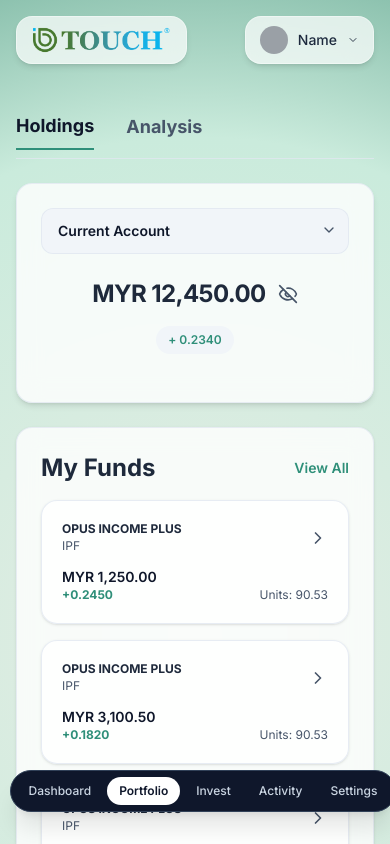
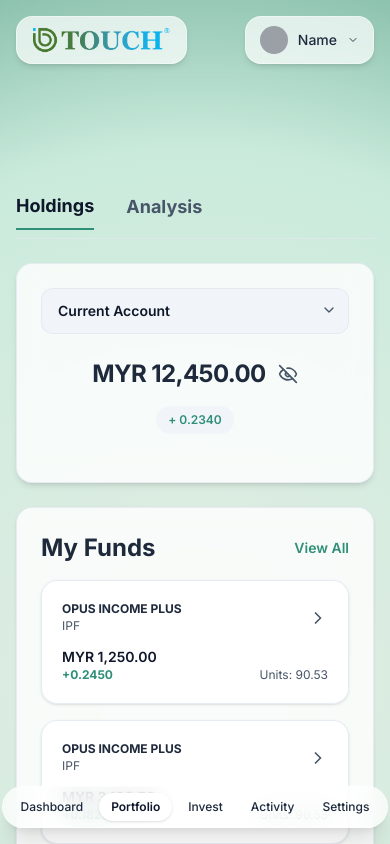
Before and after one commit to isabelledelc/isabelledelc.github.io, a React (Vite) app in the folder app/: page /opustouch/portfolio in a window 390 px wide. Shown: the top 844 px of the page. Built offline with nearby package versions, Linux system fonts and the light colour scheme.

Commit message:
fixed header and nav to scroll with the page

```diff
--- a/app/src/components/shared/header.tsx
+++ b/app/src/components/shared/header.tsx
@@ -1,10 +1,8 @@
 import { useState, useEffect, useRef, type ComponentType } from 'react';
 import { Link, useLocation, useNavigate } from 'react-router-dom';
 import { useTheme } from '../../ThemeContext';
-import Navbar from '../shared/navbar'; // Adjust path if needed
+import Navbar from '../shared/navbar';
 import logo from '../../assets/logo.png';
-import { Bell, Search, Menu } from 'lucide-react';
-import { NavLink } from 'react-router-dom';
 
 const NavbarComponent = Navbar as ComponentType<{ variant: 'landing' | 'app' }>;
 
@@ -74,6 +72,10 @@
   );
 }
 
+type HeaderProps = {
+  variant?: 'landing' | 'app';
+};
+
 export default function Header({ variant = 'app' }: HeaderProps) {
   const location = useLocation();
   const navigate = useNavigate();
@@ -107,8 +109,8 @@
 
   return (
     <>
-      {/* TOP HEADER BAR */}
-      <header className="w-full bg-transparent px-4 md:px-6 py-4">
+      {/* TOP HEADER BAR (STICKY) */}
+      <header className="sticky top-0 z-50 w-full bg-transparent px-4 md:px-6 py-4 backdrop-blur-xs transition-colors">
         <div className="flex items-center justify-between md:grid md:grid-cols-[1fr_auto_1fr] md:items-end gap-4">
 
           {/* Brand Logo (Always Top Left) */}
@@ -116,7 +118,7 @@
             <Brand />
           </div>
 
-          {/* Center Navbar (Only rendered in Header on DESKTOP screens) */}
+          {/* Center Navbar (Desktop View) */}
           <div className="hidden md:flex items-center justify-center">
             <NavbarComponent variant={useLandingHeaderStyle ? 'landing' : 'app'} />
           </div>
@@ -159,7 +161,6 @@
                     className="inline-flex h-12 items-center gap-2.5 rounded-2xl bg-white/70 dark:bg-[#416651]/60 px-3.5 sm:px-4 text-sm font-medium text-slate-800 dark:text-slate-100 backdrop-blur-md border border-white/40 dark:border-white/10 shadow-md transition-colors duration-200 cursor-pointer hover:bg-white/90 dark:hover:bg-[#2b4737]/90 shrink-0"
                   >
                     <span className="h-7 w-7 shrink-0 rounded-full bg-[#9aa0a6]" aria-hidden="true" />
-                    {/* Name is now visible on both mobile and desktop */}
                     <span className="whitespace-nowrap">Name</span>
                     <ChevronDownIcon />
                   </button>
@@ -209,17 +210,9 @@
       </header>
 
       {/* MOBILE FLOATING BOTTOM NAVBAR */}
-      {/* Shown only on mobile (< md breakpoint) */}
-      <nav className="fixed bottom-4 left-1/2 -translate-x-1/2 z-50 md:hidden max-w-[90vw]">
-
-          <NavbarComponent variant={useLandingHeaderStyle ? 'landing' : 'app'} />
-
-      </nav>
+      <div className="md:hidden">
+        <NavbarComponent variant={useLandingHeaderStyle ? 'landing' : 'app'} />
+      </div>
     </>
   );
 }
-
-// Define HeaderProps to satisfy TypeScript
-type HeaderProps = {
-  variant?: 'landing' | 'app';
-};
--- a/app/src/components/shared/navbar.tsx
+++ b/app/src/components/shared/navbar.tsx
@@ -27,12 +27,12 @@
 
   return (
     <>
-            {/* Mobile Floating Pill Navbar */}
+      {/* Mobile Floating Pill Navbar (Matching Desktop Colors & Blur Effect) */}
       <div className="md:hidden">
         <div className="fixed bottom-4 left-0 right-0 z-50 flex justify-center px-2">
           <nav
             aria-label={isLanding ? "Landing Mobile" : "Primary Mobile"}
-                        className="inline-flex items-center gap-1 rounded-full bg-slate-900 p-1.5 border border-slate-700 shadow-xl"
+            className="inline-flex items-center gap-1 rounded-full bg-white/70 dark:bg-slate-900/80 p-1.5 backdrop-blur-md border border-white/40 dark:border-white/10 shadow-xl transition-colors duration-200"
           >
             {items.map((item) => {
               const label = item.label;
@@ -44,10 +44,10 @@
                     key={key}
                     to={item.to}
                     className={({ isActive }) =>
-                                            `whitespace-nowrap rounded-full px-3 py-1.5 text-xs font-medium transition-all outline-none focus:outline-none focus-visible:ring-0 active:outline-none ${
+                      `whitespace-nowrap rounded-full px-3 py-1.5 text-xs font-medium transition-all no-underline ${
                         isActive
-                                                    ? 'bg-white text-slate-900 font-semibold'
-                                                    : 'text-slate-300 hover:text-white'
+                          ? 'bg-white dark:bg-slate-800 text-slate-900 dark:text-white font-semibold shadow-sm'
+                          : 'text-slate-800 dark:text-slate-200 hover:bg-white/40 dark:hover:bg-white/10'
                       }`
                     }
                   >
@@ -60,7 +60,7 @@
                 <a
                   key={key}
                   href={item.href}
-                                    className="whitespace-nowrap rounded-full px-3 py-1.5 text-xs font-medium text-slate-300 hover:text-white transition outline-none focus:outline-none focus-visible:ring-0 active:outline-none"
+                  className="whitespace-nowrap rounded-full px-3 py-1.5 text-xs font-medium text-slate-800 dark:text-slate-200 hover:bg-white/40 dark:hover:bg-white/10 transition no-underline"
                 >
                   {label}
                 </a>
@@ -69,15 +69,15 @@
           </nav>
         </div>
 
-                {/* spacer so page content is not hidden behind the fixed nav */}
+        {/* Bottom spacing helper so content is not obscured on mobile */}
         <div className="h-20" />
       </div>
 
-            {/* Desktop Navbar */}
-            <div className="mt-5 hidden md:flex justify-center px-6">
+      {/* Desktop Sticky Navbar */}
+      <div className="hidden md:flex justify-center px-6">
         <nav
           aria-label={isLanding ? "Landing Desktop" : "Primary Desktop"}
-                    className="inline-flex flex-wrap items-center gap-1.5 rounded-full bg-white/35 p-1.5 backdrop-blur-xl border border-white/50 shadow-lg transition-colors duration-200"
+          className="inline-flex flex-wrap items-center gap-1.5 rounded-full bg-white/45 dark:bg-slate-900/45 p-1.5 backdrop-blur-xl border border-white/50 dark:border-white/10 shadow-lg transition-colors duration-200"
         >
           {items.map((item) => {
             const label = item.label;
@@ -91,8 +91,8 @@
                   className={({ isActive }) =>
                     `rounded-full px-5 py-2 text-sm font-medium no-underline transition-all duration-200 ${
                       isActive
-                                                ? 'bg-white/90 text-slate-900 shadow-md font-semibold'
-                                                : 'text-slate-800 hover:bg-white/30'
+                        ? 'bg-white dark:bg-slate-800 text-slate-900 dark:text-white shadow-md font-semibold'
+                        : 'text-slate-800 dark:text-slate-200 hover:bg-white/40 dark:hover:bg-white/10'
                     }`
                   }
                 >
@@ -105,7 +105,7 @@
               <a
                 key={key}
                 href={item.href}
-                                className="rounded-full px-5 py-2 text-sm font-medium text-slate-800 no-underline transition hover:bg-white/40"
+                className="rounded-full px-5 py-2 text-sm font-medium text-slate-800 dark:text-slate-200 no-underline transition hover:bg-white/40 dark:hover:bg-white/10"
               >
                 {label}
               </a>
--- a/app/src/pages/Landing/LandingPage.tsx
+++ b/app/src/pages/Landing/LandingPage.tsx
@@ -15,7 +15,11 @@
 
   return (
     <div className="relative w-full min-h-screen font-sans">
-      <div className="absolute top-0 left-0 right-0 z-50 bg-transparent">
+      {/*
+        REMOVED: 'absolute top-0 left-0 right-0'
+        CHANGED TO: 'sticky top-0 z-50' so the Header sticks as you scroll
+      */}
+      <div className="sticky top-0 z-50 bg-transparent">
         <Header variant="landing" />
       </div>
 
```
Lines whose indentation alone changed are shown as unchanged.
